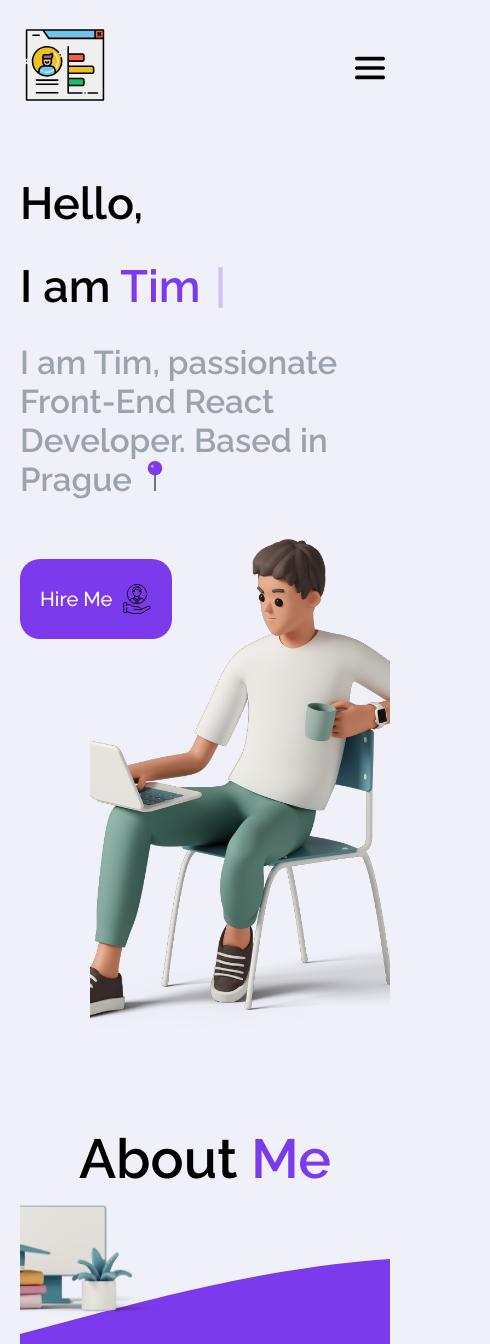
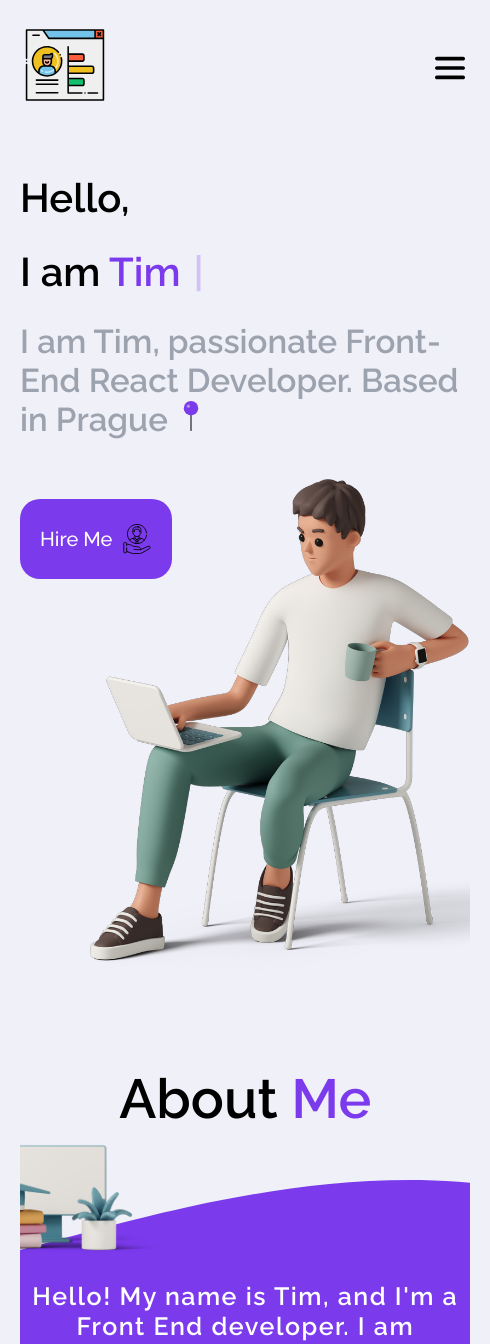
Before and after one commit to tpoberezhny/my-portfolio, a React (Create React App) app: page / in a window 390 px wide. Shown: the top 1344 px of the page, 490 px wide, since content can reach past the window. Built offline with nearby package versions, Linux system fonts and the light colour scheme; no server answers.

Commit message:
Small changes for mobile version

```diff
--- a/src/Components/Home/Home.module.scss
+++ b/src/Components/Home/Home.module.scss
@@ -6,7 +6,7 @@
   padding-right: 3rem;
 
   h1 {
-    font-size: 45px;
+    font-size: 40px;
     font-weight: 700;
   }
 
@@ -80,7 +80,6 @@
       margin-left: 70px;
       margin-top: -100px;
       object-fit: cover;
-      max-width: 300px;
     }
   }
 }
--- a/src/Components/NavBar/NavBar.module.scss
+++ b/src/Components/NavBar/NavBar.module.scss
@@ -22,7 +22,7 @@ header {
       transition: box-shadow 0.2s ease-in-out, transform 0.2s ease-in-out;
 
       &:hover {
-        box-shadow: 0px 20px 30px rgba(0, 0, 0, 0.06);
+        background-color: #f0f0f8;
         transform: translateY(-5px);
       }
     }
```
